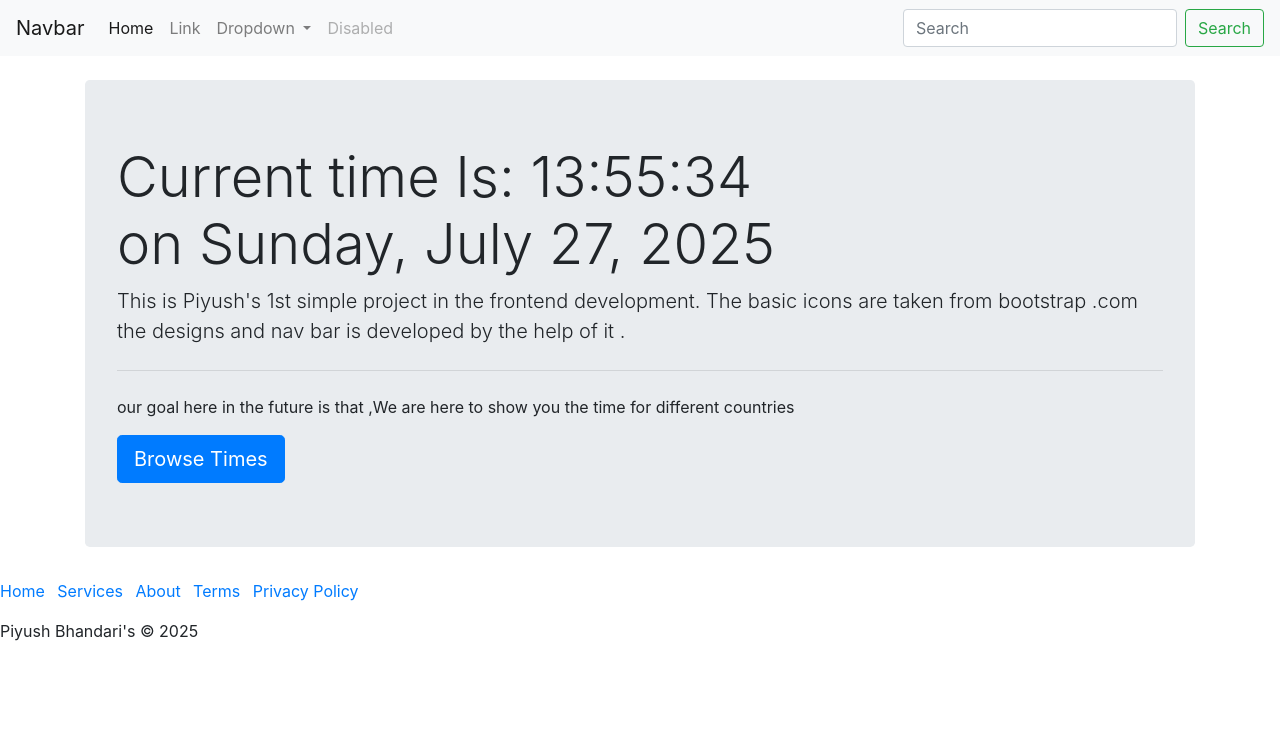
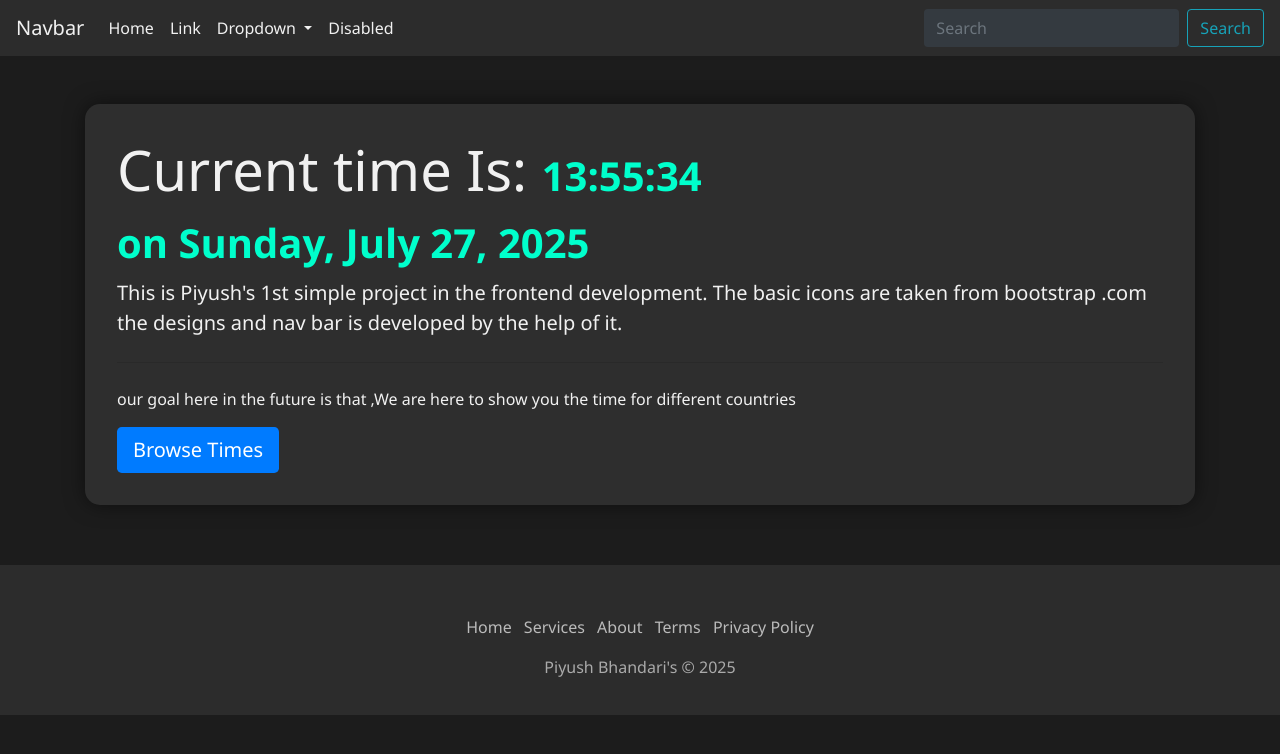
Before and after one commit to Zaddyy0/project-1-, a plain HTML site: page index.html in a window 1280 px wide. Drawn offline with nearby package versions, Linux system fonts and the light colour scheme.

Commit message:
Update index.html

```diff
--- a/index.html
+++ b/index.html
@@ -2,15 +2,72 @@
 <html lang="en">
 
 <head>
-    <!-- Required meta tags -->
     <meta charset="utf-8">
     <meta name="viewport" content="width=device-width, initial-scale=1, shrink-to-fit=no">
-
-    <!-- Bootstrap CSS -->
     <link rel="stylesheet" href="https://stackpath.bootstrapcdn.com/bootstrap/4.5.0/css/bootstrap.min.css"
         integrity="sha384-9aIt2nRpC12Uk9gS9baDl411NQApFmC26EwAOH8WgZl5MYYxFfc+NcPb1dKGj7Sk" crossorigin="anonymous">
+    <title>Hello, world!</title>
+    <style>
+        body {
+            background-color: #1c1c1c;
+            color: #f1f1f1;
+            font-family: 'Segoe UI', Tahoma, Geneva, Verdana, sans-serif;
+        }
 
-    <title>Hello, world!</title>
+        .navbar {
+            background-color: #2c2c2c;
+        }
+
+        .navbar-brand,
+        .nav-link {
+            color: #f1f1f1 !important;
+        }
+
+        .jumbotron {
+            background-color: #2e2e2e;
+            border-radius: 15px;
+            padding: 2rem;
+            box-shadow: 0 0 20px rgba(0, 0, 0, 0.5);
+        }
+
+        .btn-primary {
+            background-color: #007bff;
+            border: none;
+        }
+
+        #time {
+            font-size: 2.5rem;
+            color: #00ffcc;
+            font-weight: bold;
+        }
+
+        footer {
+            text-align: center;
+            padding: 20px 0;
+            background-color: #2c2c2c;
+            margin-top: 60px;
+            color: #aaa;
+        }
+
+        footer a {
+            color: #bbb;
+            text-decoration: none;
+        }
+
+        footer a:hover {
+            color: #fff;
+        }
+
+        .social a {
+            margin: 0 10px;
+            color: #bbb;
+            font-size: 20px;
+        }
+
+        .social a:hover {
+            color: #00ffcc;
+        }
+    </style>
     <script>
         let a;
         let date;
@@ -26,7 +83,7 @@
 </head>
 
 <body>
-    <nav class="navbar navbar-expand-lg navbar-light bg-light">
+    <nav class="navbar navbar-expand-lg">
         <a class="navbar-brand" href="#">Navbar</a>
         <button class="navbar-toggler" type="button" data-toggle="collapse" data-target="#navbarSupportedContent"
             aria-controls="navbarSupportedContent" aria-expanded="false" aria-label="Toggle navigation">
@@ -46,11 +103,11 @@
                         data-toggle="dropdown" aria-haspopup="true" aria-expanded="false">
                         Dropdown
                     </a>
-                    <div class="dropdown-menu" aria-labelledby="navbarDropdown">
-                        <a class="dropdown-item" href="#">Action</a>
-                        <a class="dropdown-item" href="#">Another action</a>
+                    <div class="dropdown-menu bg-dark" aria-labelledby="navbarDropdown">
+                        <a class="dropdown-item text-light" href="#">Action</a>
+                        <a class="dropdown-item text-light" href="#">Another action</a>
                         <div class="dropdown-divider"></div>
-                        <a class="dropdown-item" href="#">Something else here</a>
+                        <a class="dropdown-item text-light" href="#">Something else here</a>
                     </div>
                 </li>
                 <li class="nav-item">
@@ -58,26 +115,42 @@
                 </li>
             </ul>
             <form class="form-inline my-2 my-lg-0">
-                <input class="form-control mr-sm-2" type="search" placeholder="Search" aria-label="Search">
-                <button class="btn btn-outline-success my-2 my-sm-0" type="submit">Search</button>
+                <input class="form-control mr-sm-2 bg-dark text-light border-0" type="search" placeholder="Search"
+                    aria-label="Search">
+                <button class="btn btn-outline-info my-2 my-sm-0" type="submit">Search</button>
             </form>
         </div>
     </nav>
 
-
-
-    <div class="container my-4">
+    <div class="container my-5">
         <div class="jumbotron">
             <h1 class="display-4">Current time Is: <span id="time"></span></h1>
-            <p class="lead">This is Piyush's 1st simple project in the frontend development. The basic icons are taken from bootstrap .com the designs and nav bar is developed by the help of it . </p>
+            <p class="lead">This is Piyush's 1st simple project in the frontend development. The basic icons are taken
+                from bootstrap .com the designs and nav bar is developed by the help of it.</p>
             <hr class="my-4">
             <p>our goal here in the future is that ,We are here to show you the time for different countries</p>
             <a class="btn btn-primary btn-lg" href="#" role="button">Browse Times</a>
         </div>
     </div>
 
-    <!-- Optional JavaScript -->
-    <!-- jQuery first, then Popper.js, then Bootstrap JS -->
+    <footer>
+        <div class="social">
+            <a href="#"><i class="icon ion-social-instagram"></i></a>
+            <a href="#"><i class="icon ion-social-snapchat"></i></a>
+            <a href="#"><i class="icon ion-social-twitter"></i></a>
+            <a href="#"><i class="icon ion-social-facebook"></i></a>
+        </div>
+        <ul class="list-inline">
+            <li class="list-inline-item"><a href="#">Home</a></li>
+            <li class="list-inline-item"><a href="#">Services</a></li>
+            <li class="list-inline-item"><a href="#">About</a></li>
+            <li class="list-inline-item"><a href="#">Terms</a></li>
+            <li class="list-inline-item"><a href="#">Privacy Policy</a></li>
+        </ul>
+        <p class="copyright">Piyush Bhandari's © 2025</p>
+    </footer>
+
+    <!-- Scripts -->
     <script src="https://code.jquery.com/jquery-3.5.1.slim.min.js"
         integrity="sha384-DfXdz2htPH0lsSSs5nCTpuj/zy4C+OGpamoFVy38MVBnE+IbbVYUew+OrCXaRkfj"
         crossorigin="anonymous"></script>
@@ -87,17 +160,6 @@
     <script src="https://stackpath.bootstrapcdn.com/bootstrap/4.5.0/js/bootstrap.min.js"
         integrity="sha384-OgVRvuATP1z7JjHLkuOU7Xw704+h835Lr+6QL9UvYjZE3Ipu6Tp75j7Bh/kR0JKI"
         crossorigin="anonymous"></script>
-        <footer>
-            <div class="social"><a href="#"><i class="icon ion-social-instagram"></i></a><a href="#"><i class="icon ion-social-snapchat"></i></a><a href="#"><i class="icon ion-social-twitter"></i></a><a href="#"><i class="icon ion-social-facebook"></i></a></div>
-            <ul class="list-inline">
-                <li class="list-inline-item"><a href="#">Home</a></li>
-                <li class="list-inline-item"><a href="#">Services</a></li>
-                <li class="list-inline-item"><a href="#">About</a></li>
-                <li class="list-inline-item"><a href="#">Terms</a></li>
-                <li class="list-inline-item"><a href="#">Privacy Policy</a></li>
-            </ul>
-            <p class="copyright">Piyush Bhandari's © 2025</p>
-        </footer>
 </body>
 
 </html>
```
